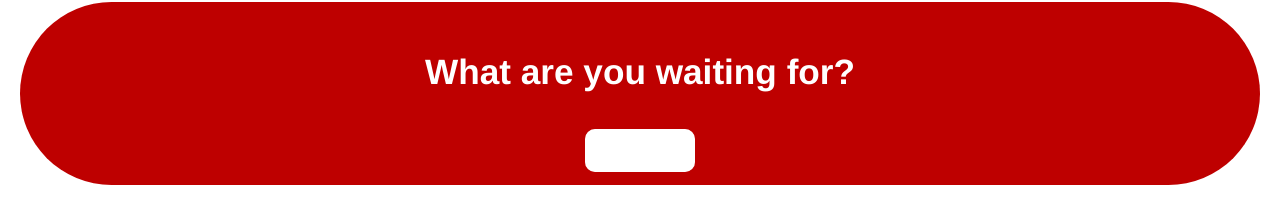
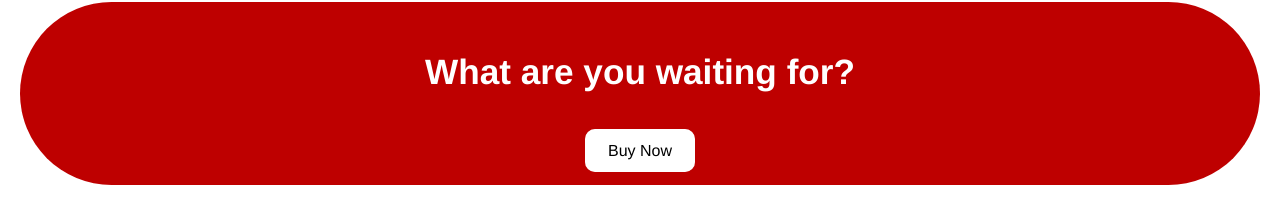
Before and after one commit to hi-sushanta/prompt, a Jekyll site: the page built from index.html, in a window 1280 px wide. Shown: the part 2423-2625 px from the top of the page. Built offline with Jekyll 4.4.1, drawn with Linux system fonts in a browser that asks for light colours; the list of posts is cut into pages by our own code.

Commit message:
Update color of the down text button

```diff
--- a/index.html
+++ b/index.html
@@ -70,7 +70,7 @@ description: In this book help you to create your won business.
 	<section class="bottom-cta">
 		<section class="sub-cta">
 			<h2 class="motive"><strong>What are you waiting for?</strong></h2>
-			<div class="button alt" style="margin-top:10px;margin-bottom:20px;"><a href="#">Buy Now</a></div>
+			<div class="button alt" style="margin-top:10px;margin-bottom:20px;"><a href="#" style="background:#fff; color:#000">Buy Now</a></div>
 		</section>
 	</section>
 </div>
```
